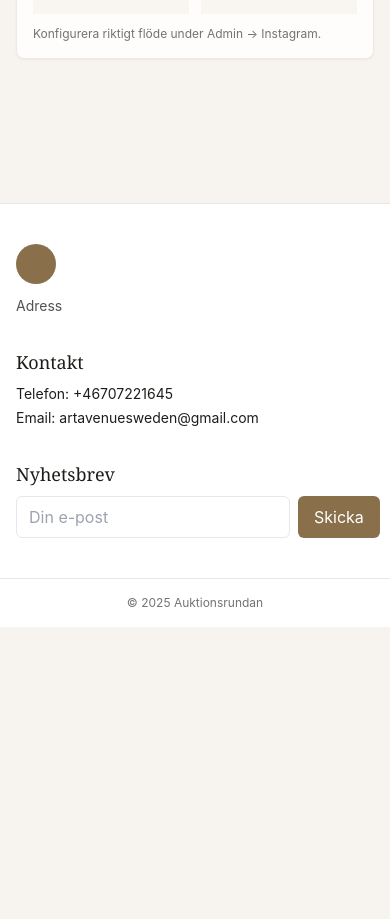
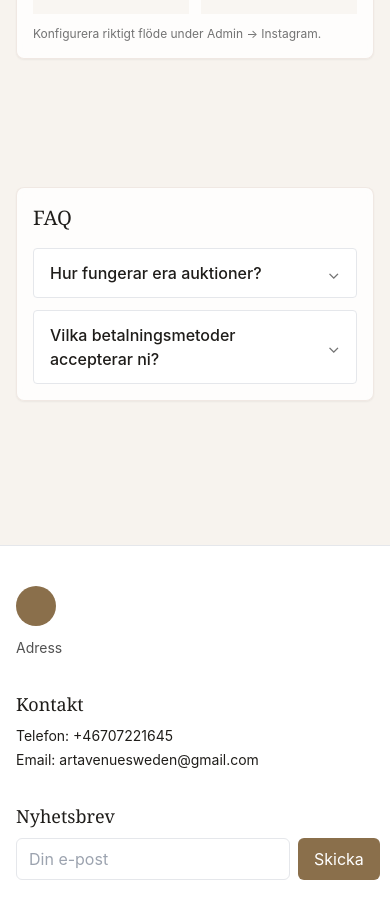
Before and after one commit to Houman6460/auktionsrundan, a React (Vite) app: page / in a window 390 px wide. Shown: the part 5720-6639 px from the top of the page. Before the commit the page ends 6347 px from the top, so only its background shows below. Built offline with nearby package versions, Linux system fonts and the light colour scheme; no server answers.

Commit message:
feat(faq): add bilingual FAQ section after Instagram; add Admin FAQ editor with visibility toggle and add/edit/remove; seed defaults in store and normalization

```diff
--- a/src/App.jsx
+++ b/src/App.jsx
@@ -7,6 +7,7 @@ import Auctions from './sections/Auctions.jsx'
 import Items from './sections/Items.jsx'
 import Terms from './sections/Terms.jsx'
 import InstagramFeed from './sections/InstagramFeed.jsx'
+import FAQ from './sections/FAQ.jsx'
 import Footer from './components/Footer.jsx'
 import Admin from './admin/Admin.jsx'
 
@@ -57,6 +58,11 @@ export default function App() {
                   <InstagramFeed />
                 </div>
               </section>
+              <section id="faq" className="scroll-mt-24">
+                <div className="container mx-auto px-4 py-16">
+                  <FAQ />
+                </div>
+              </section>
               <Footer />
             </main>
           }
--- a/src/admin/Admin.jsx
+++ b/src/admin/Admin.jsx
@@ -266,6 +266,7 @@ export default function Admin() {
                 <a href="#admin-items" className="hover:underline">{L('Auktionsvaror','Auction Items')}</a>
                 <a href="#admin-terms" className="hover:underline">{L('Auktionsvillkor','Terms')}</a>
                 <a href="#admin-instagram" className="hover:underline">{L('Instagram','Instagram')}</a>
+                <a href="#admin-faq" className="hover:underline">FAQ</a>
                 <a href="#admin-ratings" className="hover:underline">{L('Betyg','Ratings')}</a>
                 <a href="#admin-maps" className="hover:underline">{L('Google Maps','Google Maps')}</a>
                 <a href="#admin-footer" className="hover:underline">{L('Footer','Footer')}</a>
@@ -324,6 +325,42 @@ export default function Admin() {
               <label className="block text-sm text-neutral-600 mb-1">{L('Auktionsvillkor','Terms')}</label>
               <input className="w-full border rounded px-3 py-2" value={data.header.nav.terms?.[currentLang] || ''} onChange={(e)=>{const n={...data}; n.header.nav.terms[currentLang]=e.target.value; setData(n)}} />
             </div>
+          </div>
+        </Section>
+
+        <Section id="admin-faq" title="FAQ">
+          <label className="flex items-center gap-2 mb-3">
+            <Toggle checked={!!data.faq?.visible} onChange={(e)=>{const n={...data}; n.faq = n.faq||{}; n.faq.visible = e.target.checked; setData(n)}} />
+            <span>{L('Visa sektion','Show section')}</span>
+          </label>
+          <div className="flex items-center justify-between mb-2">
+            <h3 className="font-serif text-lg">{L('Frågor & svar','Questions & Answers')}</h3>
+            <button className="btn-outline text-sm" onClick={()=>{const n={...data}; n.faq = n.faq||{}; n.faq.items = n.faq.items||[]; n.faq.items.push({ q:{sv:'',en:''}, a:{sv:'',en:''} }); setData(n)}}>{L('Lägg till','Add')}</button>
+          </div>
+          <div className="grid gap-3">
+            {(!(data.faq?.items)||data.faq.items.length===0) && (
+              <div className="text-neutral-600 text-sm">{L('Inga frågor ännu.','No questions yet.')}</div>
+            )}
+            {(data.faq?.items||[]).map((it, idx) => (
+              <div key={idx} className="section-card p-4">
+                <div className="grid md:grid-cols-2 gap-3">
+                  <div>
+                    <label className="block text-sm text-neutral-600 mb-1">{L('Fråga','Question')} ({currentLang.toUpperCase()})</label>
+                    <input className="w-full border rounded px-3 py-2" value={it.q?.[currentLang] || ''} onChange={(e)=>{const n={...data}; n.faq.items[idx].q = { ...(n.faq.items[idx].q||{}), [currentLang]: e.target.value }; setData(n)}} />
+                  </div>
+                  <div>
+                    <label className="block text-sm text-neutral-600 mb-1">{L('Svar','Answer')} ({currentLang.toUpperCase()})</label>
+                    <textarea className="w-full border rounded px-3 py-2 min-h-[80px]" value={it.a?.[currentLang] || ''} onChange={(e)=>{const n={...data}; n.faq.items[idx].a = { ...(n.faq.items[idx].a||{}), [currentLang]: e.target.value }; setData(n)}} />
+                  </div>
+                </div>
+                <div className="flex justify-between items-center mt-3">
+                  <div className="text-xs text-neutral-500">{L('Redigerar språk:','Editing language:')} {currentLang.toUpperCase()}</div>
+                  <div className="flex gap-2">
+                    <button className="btn-outline" onClick={()=>{const n={...data}; n.faq.items.splice(idx,1); setData(n)}}>{L('Ta bort','Remove')}</button>
+                  </div>
+                </div>
+              </div>
+            ))}
           </div>
         </Section>
 
--- /dev/null
+++ b/src/sections/FAQ.jsx
@@ -0,0 +1,41 @@
+import React from 'react'
+import { useTranslation } from 'react-i18next'
+import { loadContent } from '../services/store'
+
+export default function FAQ() {
+  const { i18n } = useTranslation()
+  const [content, setContent] = React.useState(loadContent())
+
+  React.useEffect(() => {
+    const onStorage = () => setContent(loadContent())
+    window.addEventListener('storage', onStorage)
+    return () => window.removeEventListener('storage', onStorage)
+  }, [])
+
+  if (!content.faq?.visible) return null
+
+  const items = content.faq?.items || []
+  const lang = (i18n.language === 'en' || i18n.language === 'sv') ? i18n.language : (localStorage.getItem('site_lang') || 'sv')
+
+  return (
+    <div className="section-card p-4">
+      <h3 className="font-serif text-xl mb-4">FAQ</h3>
+      <div className="grid gap-3">
+        {items.length === 0 && (
+          <div className="text-neutral-600 text-sm">Inga frågor ännu.</div>
+        )}
+        {items.map((it, idx) => (
+          <details key={idx} className="group border rounded bg-white">
+            <summary className="cursor-pointer px-4 py-3 flex items-center justify-between">
+              <span className="font-medium">{it.q?.[lang] || it.q?.sv || it.q?.en || ''}</span>
+              <span className="ml-3 text-neutral-500 group-open:rotate-180 transition-transform">⌄</span>
+            </summary>
+            <div className="px-4 pb-4 text-sm text-neutral-800 whitespace-pre-wrap">
+              {it.a?.[lang] || it.a?.sv || it.a?.en || ''}
+            </div>
+          </details>
+        ))}
+      </div>
+    </div>
+  )
+}
--- a/src/services/store.js
+++ b/src/services/store.js
@@ -71,6 +71,20 @@ const defaults = {
     username: '',
     token: '',
     layout: 'grid',
+  },
+  // Frequently Asked Questions (bilingual)
+  faq: {
+    visible: true,
+    items: [
+      {
+        q: { sv: 'Hur fungerar era auktioner?', en: 'How do your auctions work?' },
+        a: { sv: 'Vi håller löpande live-auktioner på plats. Du registrerar ett kundnummer i kundtjänst och ropar in varor på plats.', en: 'We run live in-person auctions. Register a customer number at customer service and bid on-site.' }
+      },
+      {
+        q: { sv: 'Vilka betalningsmetoder accepterar ni?', en: 'What payment methods do you accept?' },
+        a: { sv: 'Swish, kontanter eller enligt separat överenskommelse.', en: 'Swish, cash or by separate agreement.' }
+      },
+    ],
   },
   // Global Google Maps settings configurable from Admin
   maps: {
@@ -233,6 +247,24 @@ function normalize(content) {
       out.maps.defaultZoom = Number.isFinite(dz) ? dz : defaults.maps.defaultZoom
       out.maps.language = out.maps.language === 'en' ? 'en' : 'sv'
     }
+    // Ensure FAQ section exists and normalize structure
+    if (!out.faq || typeof out.faq !== 'object') {
+      out.faq = deepClone(defaults.faq)
+    } else {
+      out.faq.visible = out.faq.visible ?? defaults.faq.visible
+      const arr = Array.isArray(out.faq.items) ? out.faq.items : []
+      out.faq.items = arr.map((it) => {
+        const next = { ...it }
+        const ensureBilingual = (val) => {
+          if (typeof val === 'string') return { sv: val, en: '' }
+          if (val && typeof val === 'object') return { sv: val.sv ?? '', en: val.en ?? '' }
+          return { sv: '', en: '' }
+        }
+        next.q = ensureBilingual(next.q)
+        next.a = ensureBilingual(next.a)
+        return next
+      })
+    }
     // Ensure ratings section exists
     if (!out.ratings || typeof out.ratings !== 'object') {
       out.ratings = deepClone(defaults.ratings)
```
